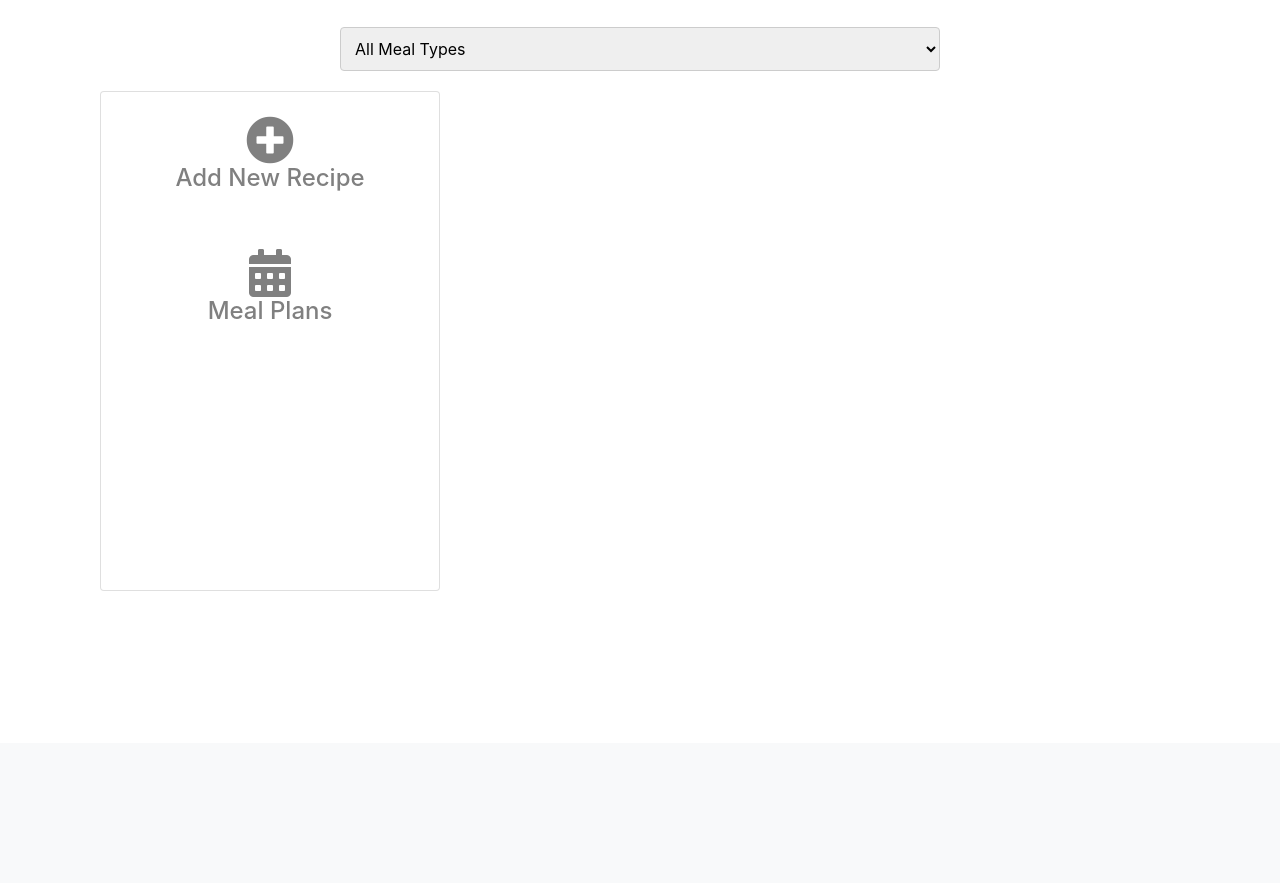
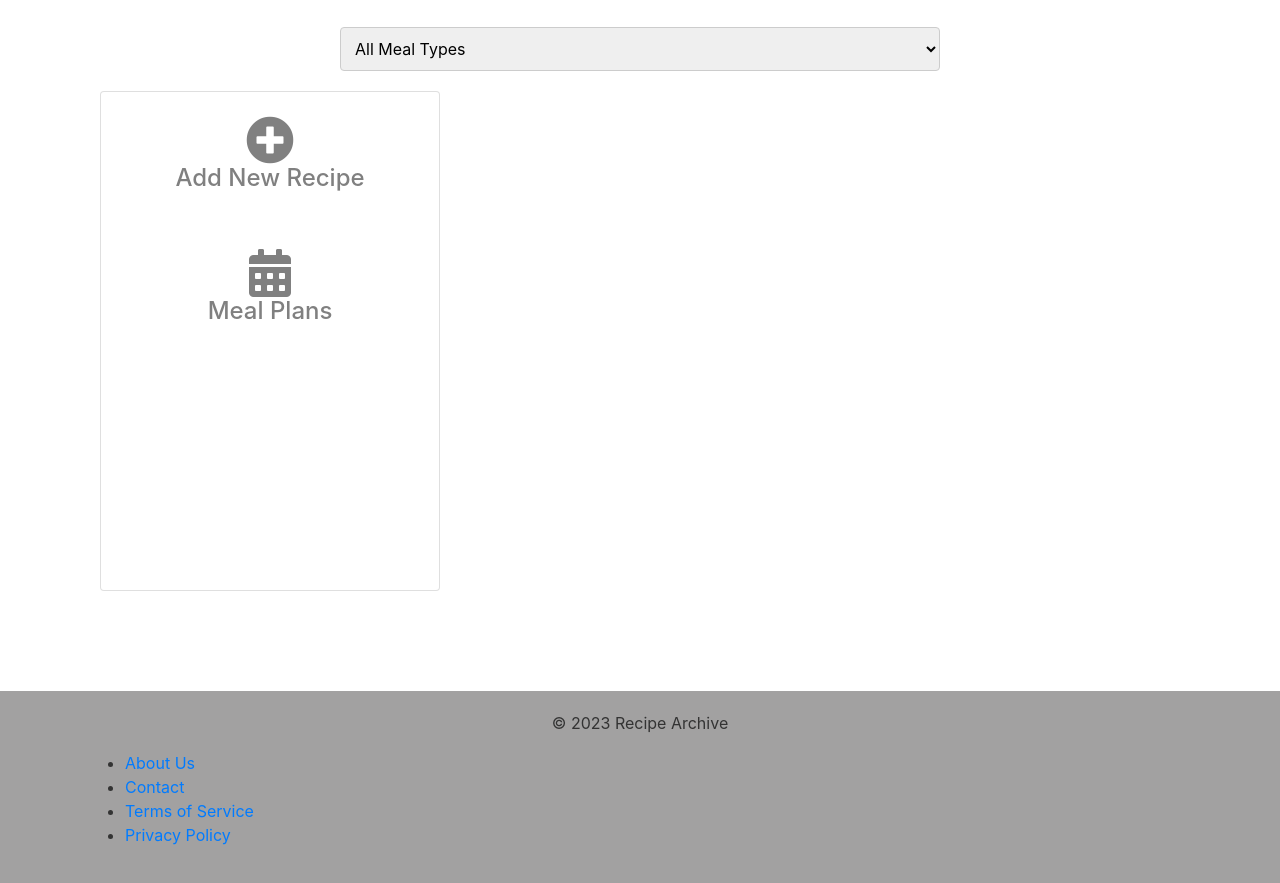
Before and after one commit to mchughbrian/RecipeProject, a Django app: page /home/ in a window 1280 px wide. Shown: the part 57-940 px from the top of the page. Before the commit the page ends 648 px from the top, so only its background shows below. Run offline with Django 4.2, Linux system fonts and the light colour scheme; the visitor is signed in with stand-in values (Sample User, id 1); data that the repository does not hold is empty; some libraries are stand-ins or nearby versions.

Commit message:
initial add of the footer

```diff
--- a/static/css/custom.css
+++ b/static/css/custom.css
@@ -479,3 +479,23 @@
         flex-basis: 100%;
     }
 }
+html, body {
+    height: 100%;
+    margin: 0;
+}
+
+body {
+    display: flex;
+    flex-direction: column;
+}
+
+main {
+    flex: 1;
+}
+
+.footer {
+    background-color: #a2a1a1; /* Your Footer Background */
+    color: #333; /* Your Footer Text Color */
+    padding: 20px 0;
+    /* Add other styles as needed */
+}
--- a/templates/base_generic.html
+++ b/templates/base_generic.html
@@ -55,6 +55,18 @@
         <!-- Content will be overridden in child templates -->
         {% endblock %}
     </main>
+        <!-- Footer -->
+    <footer class="footer">
+        <div class="container">
+            <p class="text-center">© 2023 Recipe Archive</p>
+            <ul>
+                <li><a href="#">About Us</a></li>
+                <li><a href="#">Contact</a></li>
+                <li><a href="#">Terms of Service</a></li>
+                <li><a href="#">Privacy Policy</a></li>
+            </ul>
+        </div>
+    </footer>
 
     <!-- Optional JavaScript -->
     <!-- jQuery first, then Popper.js, then Bootstrap JS -->
```
